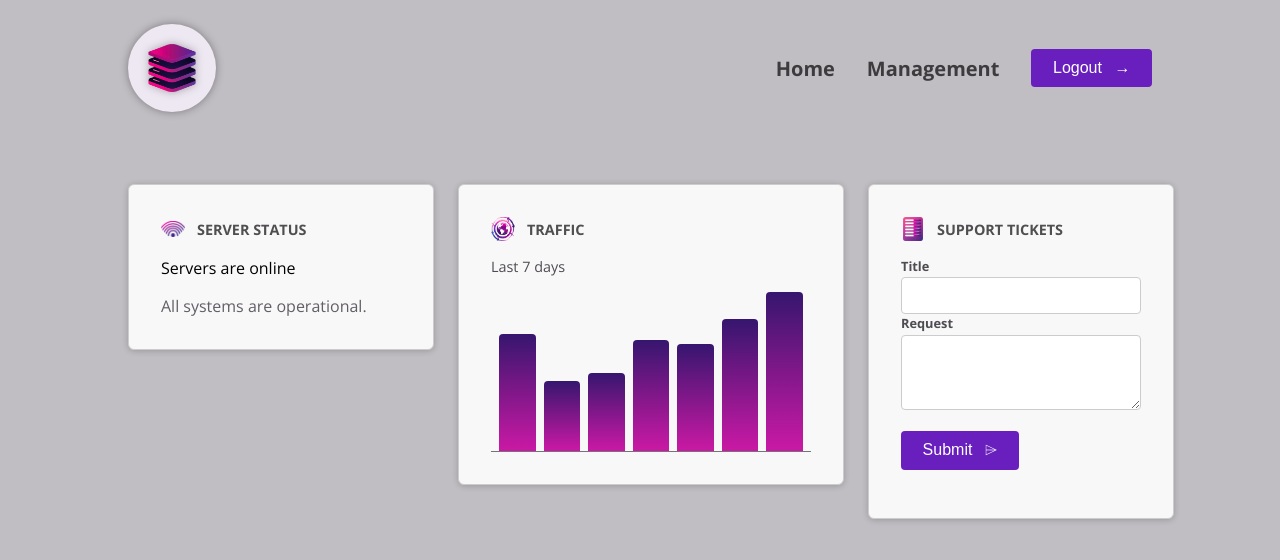
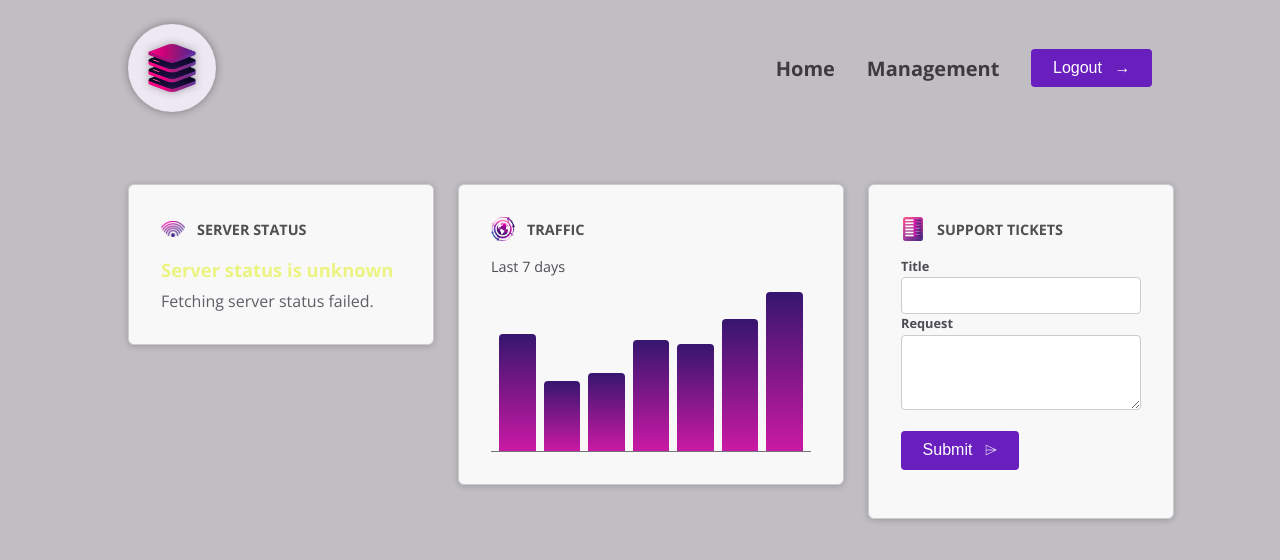
Before and after one commit to faezerahmatidev/systrack-dashboard, an Angular app: page / in a window 1280 px wide. Shown: the top 560 px of the page. Built offline with nearby package versions, Linux system fonts and the light colour scheme.

Commit message:
feat(server-status): implement dynamic status styling and update
- Add dynamic CSS classes based on server status
- Update HTML structure to include status container
- Change default status to 'unknown' in component.ts
- Comment out unused import and HostBinding in control.component.ts

```diff
--- a/src/app/dashboard/server-status/server-status.component.css
+++ b/src/app/dashboard/server-status/server-status.component.css
@@ -19,7 +19,7 @@
 }
 
 .status-unknown p:first-of-type {
-  color: grey;
+  color: #dfee0a;
 }
 
 p:last-of-type {
--- a/src/app/dashboard/server-status/server-status.component.html
+++ b/src/app/dashboard/server-status/server-status.component.html
@@ -1,3 +1,11 @@
+<div
+  [class]="{
+    status: true,
+    'status-online': currentStatus === 'online',
+    'status-offline': currentStatus === 'offline',
+    'status-unknown': currentStatus === 'unknown',
+  }"
+>
   @if (currentStatus === "online") {
     <p>Servers are online</p>
     <p>All systems are operational.</p>
@@ -8,3 +16,4 @@
     <p>Server status is unknown</p>
     <p>Fetching server status failed.</p>
   }
+</div>
--- a/src/app/dashboard/server-status/server-status.component.ts
+++ b/src/app/dashboard/server-status/server-status.component.ts
@@ -1,5 +1,4 @@
 import { Component } from '@angular/core';
-import { DashboardItemComponent } from '../dashboard-item/dashboard-item.component';
 
 @Component({
   selector: 'app-server-status',
@@ -9,5 +8,5 @@
   styleUrl: './server-status.component.css',
 })
 export class ServerStatusComponent {
-  currentStatus = 'online';
+  currentStatus = 'unknown';
 }
```
Also changed, not shown: src/app/shared/control/control.component.ts (+7 -1 lines). Lines whose indentation alone changed are shown as unchanged.
